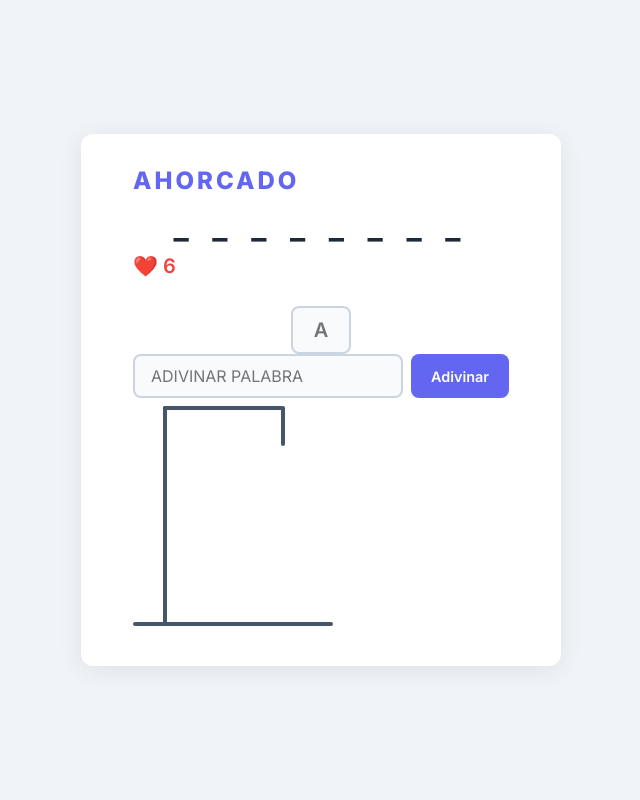
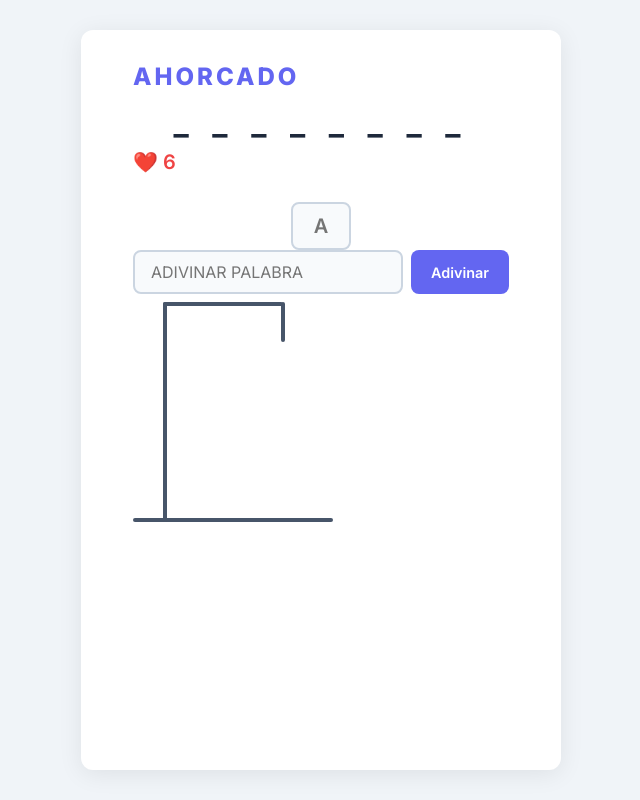
Before and after one commit to goya02-ops/JuegoAhorcado, a website built with Vite: page index.html in a window 1280 px wide. Shown: the whole page, without its empty margins (319-959 px from the left). Built offline with nearby package versions, Linux system fonts and the light colour scheme.

Commit message:
Fix UI: Quite el align-items center y solo deje el padding.

```diff
--- a/src/ui/styles.css
+++ b/src/ui/styles.css
@@ -1,4 +1,4 @@
-@import url('https://fonts.googleapis.com/css2?family=Inter:wght@400;600;700;800&display=swap');
+@import url("https://fonts.googleapis.com/css2?family=Inter:wght@400;600;700;800&display=swap");
 
 :root {
   --bg: #f0f4f8;
@@ -22,14 +22,14 @@
 }
 
 body {
-  font-family: 'Inter', sans-serif;
+  font-family: "Inter", sans-serif;
   background: var(--bg);
   color: var(--text);
   min-height: 100vh;
   display: flex;
   justify-content: center;
-  align-items: center;
-  padding: 20px;
+
+  padding: 30px;
 }
 
 #app {
@@ -42,7 +42,7 @@ body {
   display: flex;
   flex-direction: column;
   align-items: center;
-  gap: 12px;
+  row-gap: 12px;
 }
 
 .header {
@@ -173,7 +173,7 @@ body {
 }
 
 .lives::before {
-  content: '\2764\FE0F\00A0';
+  content: "\2764\FE0F\00A0";
 }
 
 .input-row {
```
